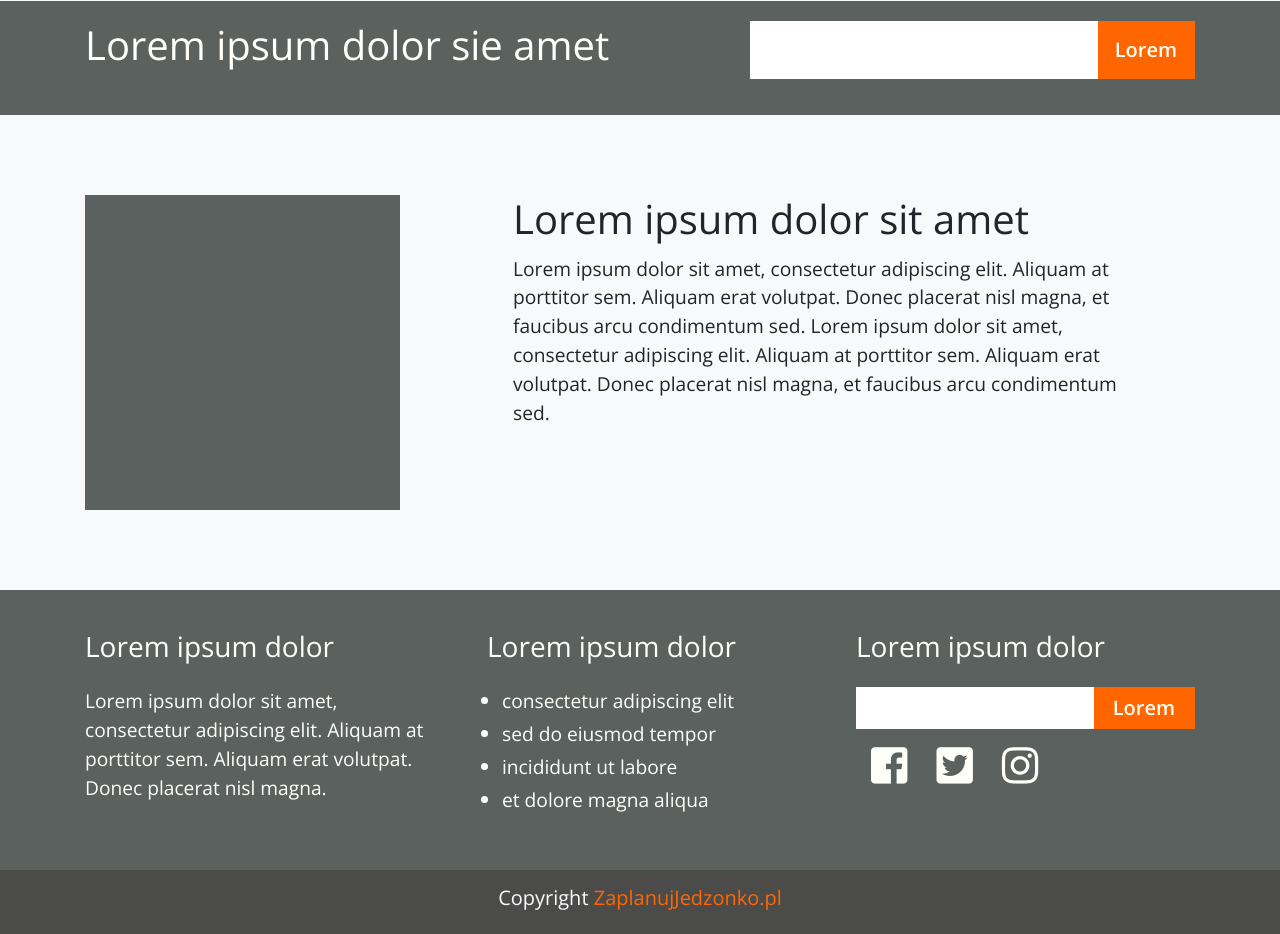
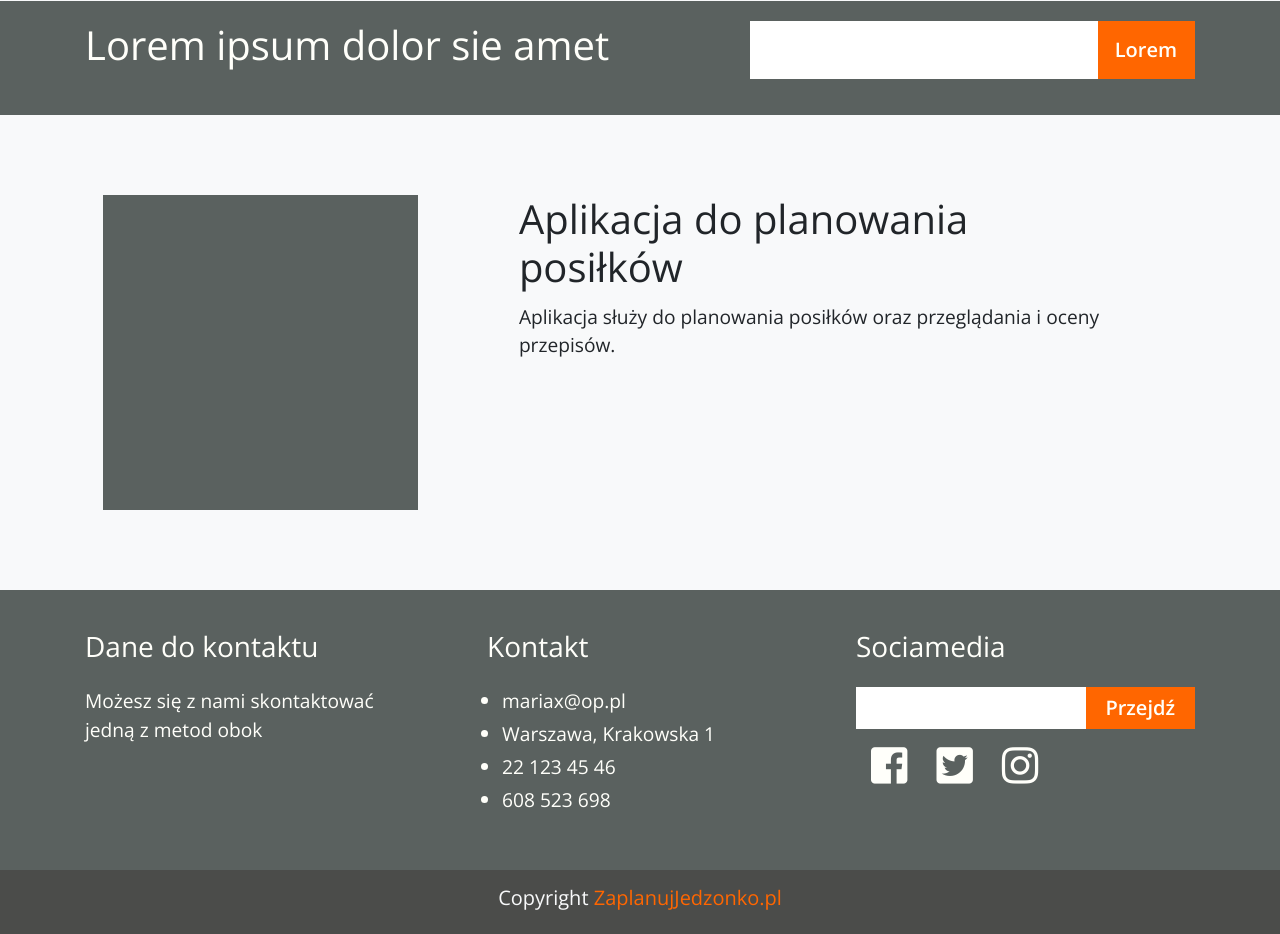
Before and after one commit to PiotrFiedoruk/food_app, a Django app: template jedzonko/templates/index.html in a window 1280 px wide. Shown: the part 1265-2199 px from the top of the page. Run offline with Django 3.2, Linux system fonts and the light colour scheme; the template is opened without the code that fills it, so the values that code supplies are empty; some libraries are stand-ins or nearby versions; some web fonts are replaced.

Commit message:
links and html updated

```diff
--- a/jedzonko/templates/index.html
+++ b/jedzonko/templates/index.html
@@ -155,11 +155,9 @@
                 </div>
 
                 <div class="col-7 ml-4">
-                    <h1 class="pb-1">Lorem ipsum dolor sit amet</h1>
-                    <p>Lorem ipsum dolor sit amet, consectetur adipiscing elit. Aliquam at porttitor sem. Aliquam erat
-                        volutpat. Donec placerat nisl magna, et faucibus arcu condimentum sed. Lorem ipsum dolor sit
-                        amet, consectetur adipiscing elit. Aliquam at porttitor sem. Aliquam erat volutpat. Donec
-                        placerat nisl magna, et faucibus arcu condimentum sed.
+                    <h1 class="pb-1">Aplikacja do planowania posiłków</h1>
+                    <p>
+                        Aplikacja służy do planowania posiłków oraz przeglądania i oceny przepisów.
                     </p>
                 </div>
             </div>
@@ -170,26 +168,26 @@
         <div class="container">
             <div class="row">
                 <div class="col">
-                    <h3 class="mb-4">Lorem ipsum dolor</h3>
-                    <p>Lorem ipsum dolor sit amet, consectetur adipiscing elit. Aliquam at porttitor sem.  Aliquam erat volutpat. Donec placerat nisl magna.</p>
+                    <h3 class="mb-4">Dane do kontaktu</h3>
+                    <p>Możesz się z nami skontaktować jedną z metod obok</p>
                 </div>
                 <div class="col pl-4 ml-4">
-                    <h3 class="mb-4">Lorem ipsum dolor</h3>
+                    <h3 class="mb-4">Kontakt</h3>
                     <ul class="container">
-                        <li>consectetur adipiscing elit</li>
-                        <li>sed do eiusmod tempor</li>
-                        <li>incididunt ut labore</li>
-                        <li>et dolore magna aliqua</li>
+                        <li>mariax@op.pl</li>
+                        <li>Warszawa, Krakowska 1</li>
+                        <li>22 123 45 46</li>
+                        <li>608 523 698</li>
                     </ul>
                 </div>
                 <div class="col">
-                    <h3 class="mb-4">Lorem ipsum dolor</h3>
+                    <h3 class="mb-4">Sociamedia</h3>
                     <div class="input-group mb-3">
                         <input type="text" class="form-control border-0 rounded-0" placeholder=""
                             aria-label="Recipient's username" aria-describedby="basic-addon2">
                         <div class="input-group-append">
                             <button class="input-group-text btn-color border-0 rounded-0" type="submit" id="basic-addon2"><a
-                                    href="index.html">Lorem</a></button>
+                                    href="index.html">Przejdź</a></button>
                         </div>
                     </div>
                     <div class="container d-flex-row">
```
